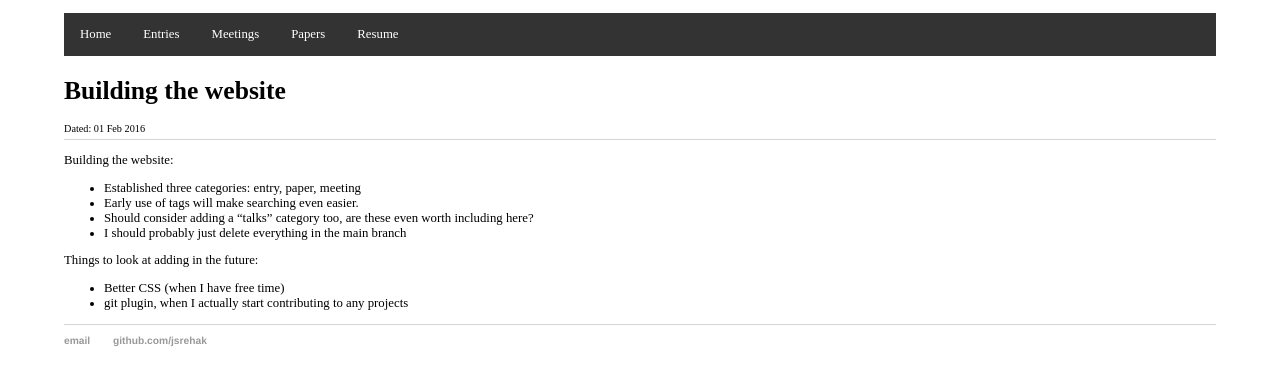
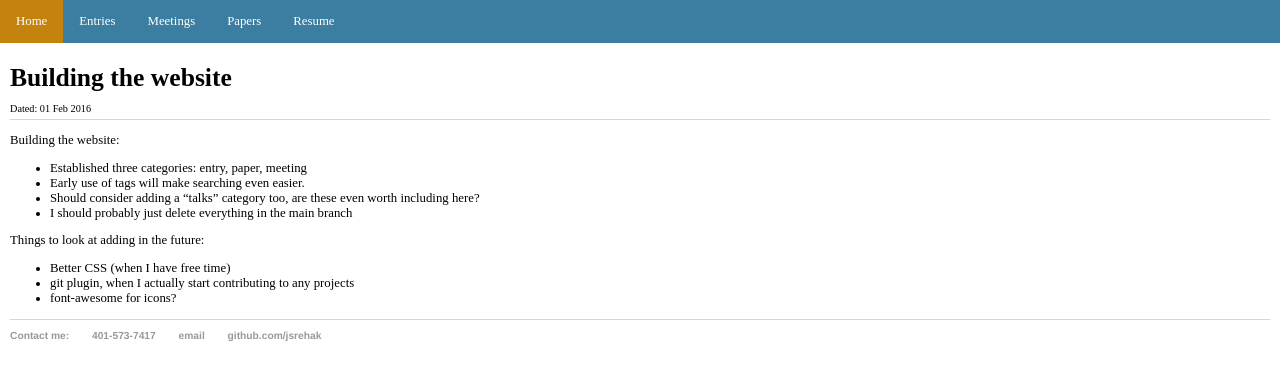
Before and after one commit to JessicaRehak/labNotebook, a Jekyll site: the page built from _posts/2016-02-01-building-website.md, in a window 1280 px wide. Shown: the top 385 px of the page. Built offline with Jekyll 4.4.1, drawn with Linux system fonts in a browser that asks for light colours.

Commit message:
added readme, added Berkeley colors

```diff
--- a/_layouts/default.html
+++ b/_layouts/default.html
@@ -21,7 +21,9 @@
 
 			</div><!-- /.container -->
 			<footer>
-	    		<ul>
+	    		  <ul>
+			    <li> Contact me:</li>
+			    <li>401-573-7417</li>
 	        		<li><a href="jsrehak@berkeley.edu">email</a></li>
 	        		<li><a href="https://github.com/jsrehak">github.com/jsrehak</a></li>
 				</ul>
--- a/_layouts/post.html
+++ b/_layouts/post.html
@@ -1,7 +1,7 @@
 ---
 layout: default
 ---
-<h1>{{ page.title }}</h1>
+<h1 class="title">{{ page.title }}</h1>
 <p class="meta">Dated: {{ page.date | date_to_string }}</p>
 <div class="post">
   {{ content }}
--- a/_posts/2016-02-01-building-website.md
+++ b/_posts/2016-02-01-building-website.md
@@ -15,3 +15,4 @@ Things to look at adding in the future:
 
 * Better CSS (when I have free time)
 * git plugin, when I actually start contributing to any projects
+* font-awesome for icons?
--- a/css/main.css
+++ b/css/main.css
@@ -1,15 +1,19 @@
 body {
-    margin: 10px auto;
-    width: 90%;
+    /*margin: 10px auto;
+    width: 90%;*/
     font-size: .8em;
+    margin: 0;
+    width: 100%;
 }
 
 #navbar {
     list-style-type: none;
+    margin: 0;
     margin-bottom: 20px;
+    width:100%;
     padding: 0;
     overflow: hidden;
-    background-color: #333;
+    background-color: #3B7EA1;
 }
 
 #navbar > li {
@@ -25,11 +29,13 @@ body {
 }
 
 #navbar > li > a:hover {
-    background-color: #111;
+    background-color: #C4820E;
 }
 
+/* Boxes for index */
+
 .full-list-box{
-    width:100%;
+    width:90%;
     height:100%;
     padding: 5px;
     margin: 0;
@@ -37,10 +43,10 @@ body {
 
 .main-box{
     overflow:auto;
-    width: 100%;
+    width: 90%;
     height: 200px;
     padding: 5px;
-    margin: 0;
+    margin: 10px;
 }
 
 .floating-box{
@@ -52,15 +58,27 @@ body {
     padding: 5px;
 }
 
+/* Posts */
 p.meta{
     border-bottom: 1px solid #d5d5d5;
     font-size: 0.8em;
     padding-bottom: 5px;
+    margin: 10px;
+}
+
+div.post{
+    margin: 10px;
+}
+
+h1.title{
+    margin: 10px;
 }
 
 /* Footer style */
 
 footer {
+    color: #999;
+    margin: 10px;
     border-top: 1px solid #d5d5d5;
     font-size: .8em;
 }
--- a/index.html
+++ b/index.html
@@ -2,6 +2,7 @@
 layout: default
 title: "Lab Notebook Front Page"
 ---
+
 <div class="main-box">
   Recent notebook entries
   <ul>
```
Also changed, not shown: readme.md (added).
